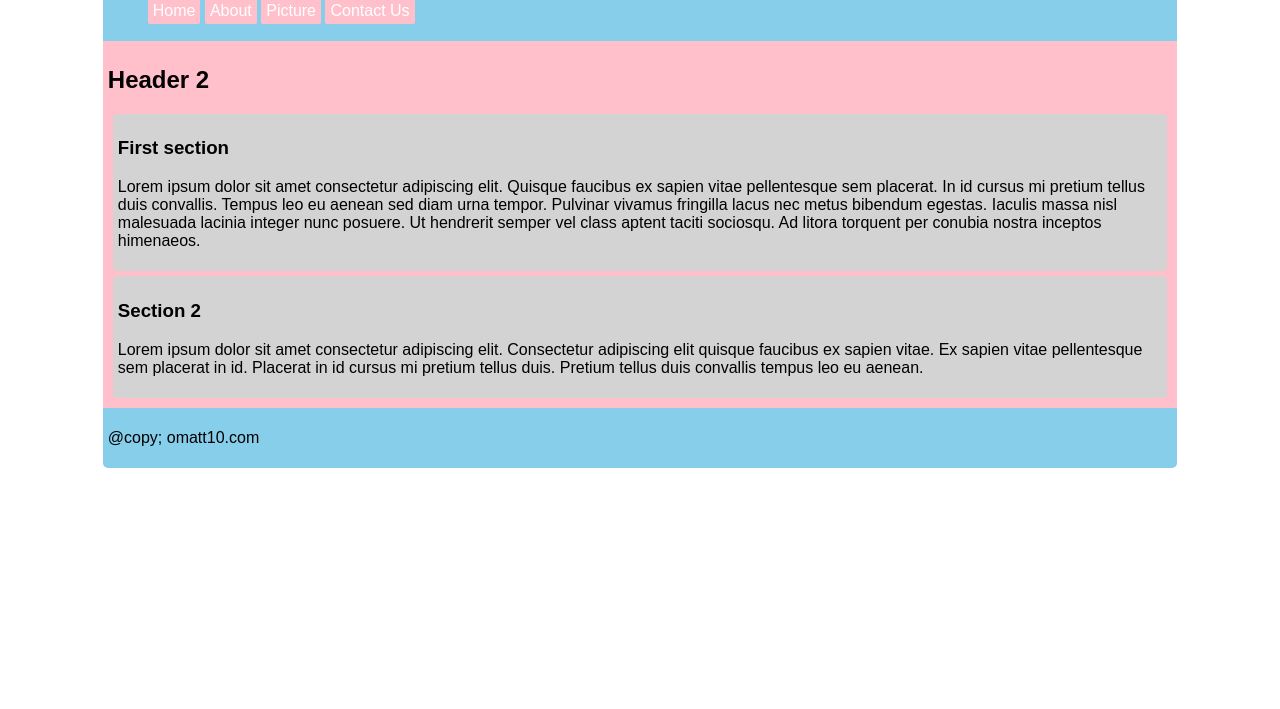
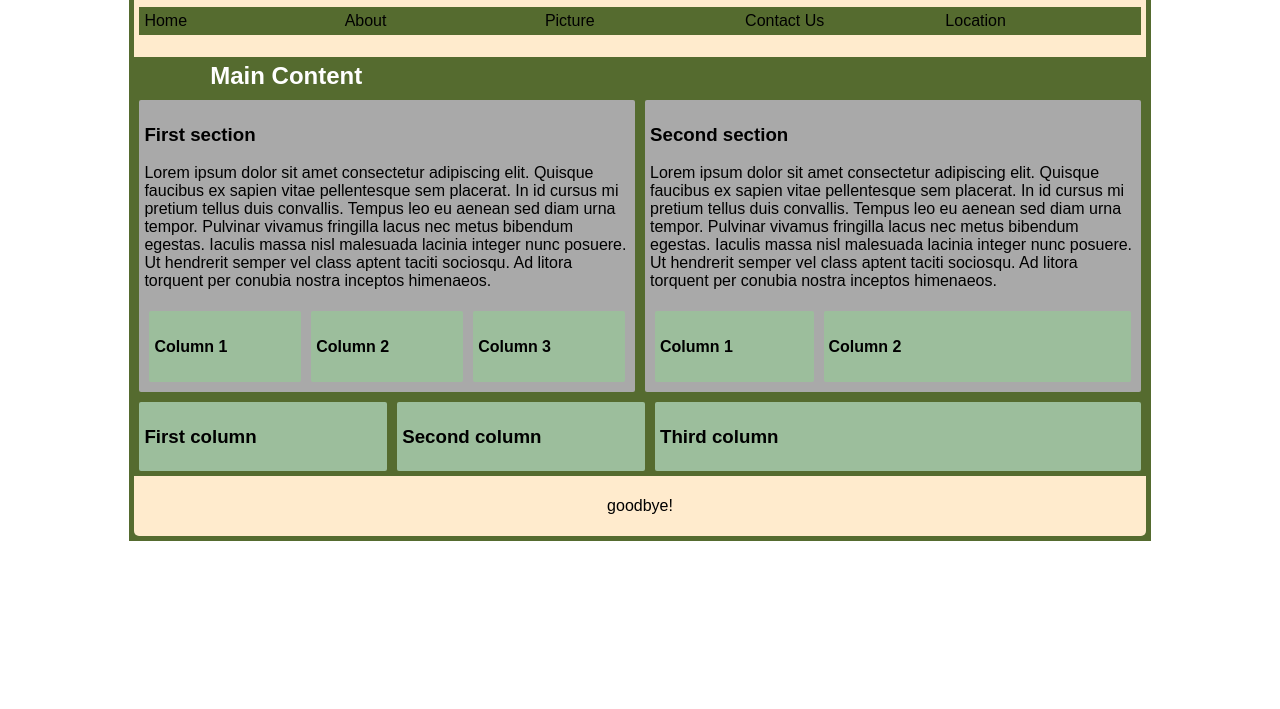
Before and after one commit to omatt10/omatt10.github.io, a plain HTML site: page csce242/assignments/03-page-layout/index.html in a window 1280 px wide. Shown: the part 91-800 px from the top of the page. Drawn offline with Linux system fonts and the light colour scheme.

Commit message:
Page layout complete

```diff
--- a/csce242/assignments/03-page-layout/index.html
+++ b/csce242/assignments/03-page-layout/index.html
@@ -5,21 +5,23 @@
         <link rel="stylesheet" href="styles.css" />
     </head>
     <body>
-      <div id="content">
+      <div id="main-content">
         <header id="main-header">
-            <h1>Heading 1</h1>
+            <h1>Page Layout</h1>
             <nav id="main-nav">
                 <ul>
                     <li><a href="index.html">Home</a></li>
                     <li><a href="#">About</a></li>
                     <li><a href="#">Picture</a></li>
                     <li><a href="#">Contact Us</a></li>
+                    <li><a href="#">Location</a></li>
                 </ul>
             </nav>
         </header>
-        <main id="page-content">
-            <h2>Header 2</h2>
-            <section class="content-selection">
+        <main id="content">
+            <h2>Main Content</h2>
+            <div class="flex-container">
+            <section class="col1of2 column">
                <h3>First section</h3>
                <p>Lorem ipsum dolor sit amet consectetur adipiscing elit.
                  Quisque faucibus ex sapien vitae pellentesque sem placerat.
@@ -30,18 +32,52 @@
                  aptent taciti sociosqu. Ad litora torquent per conubia nostra
                  inceptos himenaeos.
                 </p>
+                <div class="flex-container">
+                    <section class="col1of3 column">
+                        <h4>Column 1</h4>
+                    </section>
+                    <section class="col1of3 column">
+                        <h4>Column 2</h4>
+                    </section>
+                    <section class="col1of3 column">
+                        <h4>Column 3</h4>
+                    </section>
+                </div>
             </section>
             <section class="content-selection">
-                <h3>Section 2</h3>
+                <h3>Second section</h3>
                 <p>Lorem ipsum dolor sit amet consectetur adipiscing elit.
-                     Consectetur adipiscing elit quisque faucibus ex sapien
-                     vitae. Ex sapien vitae pellentesque sem placerat in id.
-                     Placerat in id cursus mi pretium tellus duis. Pretium
-                     tellus duis convallis tempus leo eu aenean.
+                 Quisque faucibus ex sapien vitae pellentesque sem placerat.
+                 In id cursus mi pretium tellus duis convallis. Tempus leo eu
+                 aenean sed diam urna tempor. Pulvinar vivamus fringilla lacus
+                 nec metus bibendum egestas. Iaculis massa nisl malesuada
+                 lacinia integer nunc posuere. Ut hendrerit semper vel class
+                 aptent taciti sociosqu. Ad litora torquent per conubia nostra
+                 inceptos himenaeos.
                 </p>
+                <div class="flex-container">
+                    <section class="col1of3 column">
+                        <h4>Column 1</h4>
+                    </section>
+                    <section class="col2of3 column">
+                        <h4>Column 2</h4>
+                    </section>
+                </div>
             </section>
+            </div>
+            <div class="flex-container">
+                <div class="col1of4 column">
+                    <h3>First column</h3>
+                </div>
+                <div class="col1of4 column">
+                    <h3>Second column</h3>
+                </div>
+                <div class="col2of4 column">
+                    <h3>Third column</h3>
+                </div>
+            </div>
         </main>
-        <footer id="main-footer"><p>@copy; omatt10.com</p> </footer>
+        <footer id="main-footer"><p>goodbye!</p> </footer>
       </div>
     </body>
 </html>
--- a/csce242/assignments/03-page-layout/styles.css
+++ b/csce242/assignments/03-page-layout/styles.css
@@ -4,13 +4,12 @@ body {
 }
 
 #content {
-    width: 85%;
-    margin: auto;
+
 }
 
 #main-header,
 #main-footer {
-    background: skyblue;
+    background: blanchedalmond;
     padding: 5px;
 }
 
@@ -22,29 +21,66 @@ body {
     border-radius: 0 0 5px 5px;
 }
 
-#page-content {
-    background: pink;
+#main-content {
+    background-color: darkolivegreen;
     padding: 5px;
+    width: 80%;
+    margin: auto;
+}
+
+#main-content h2 {
+    color:white;
+    width: 85%;
+    padding: 5px;
+    margin: auto;
+}
+
+.column {
+    background-color: darkgrey;
+    padding: 5px;
+    border-radius: 2px;
+    margin: 5px;
 }
 
 .content-selection {
-    background: lightgrey;
+    background-color: darkgrey;
     padding: 5px;
-    border-radius: 5px;
+    border-radius: 2px;
     margin: 5px;
 }
 
+.col1of2 {
+    background-color: darkgrey;
+}
+
+.col1of3,
+.col2of3 {
+    background-color: rgb(156, 190, 156);
+}
+
+.col1of4,
+.col2of4 {
+    background-color: rgb(156, 190, 156);
+}
+
 /* Main Navigation */
+
+#main-nav ul {
+    padding-left: 0;
+}
+
 #main-nav li {
     list-style-type: none;
     display:inline-block;
+    padding: 5px;
+    background-color:darkolivegreen;
+    border-bottom: 1px solid blanchedalmond;
 }
 
 #main-nav a {
     text-decoration: none;
-    background: pink;
-    padding: 5px;
-    color:white;
+    list-style-type: none;
+    color:black;
     border-radius: 2px;
 }
 
@@ -56,3 +92,30 @@ body {
 #main-header h1 {
     text-align: center;
 }
+
+#main-footer p {
+    text-align: center;
+}
+
+/* Larger Resolutions */
+@media (min-width: 900px) {
+    #main-nav ul,
+    .flex-container {
+        display:flex;
+    }
+
+    #main-nav li,
+    .content-selection,
+    .col1of3,
+    .col1of4,
+    .col1of2{
+        flex: 1;
+    }
+
+
+    .col2of3,
+    .col2of4 {
+        flex:2;
+    }
+
+}
```
